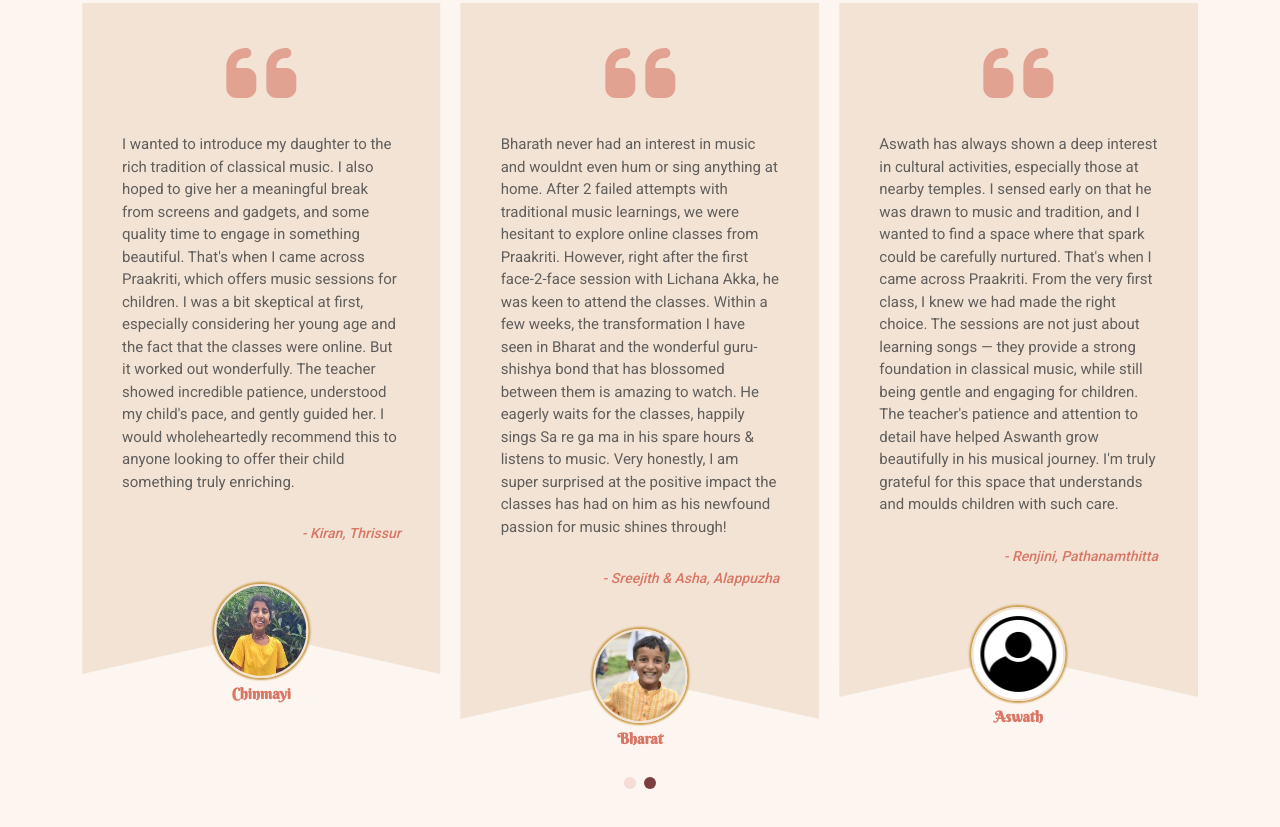
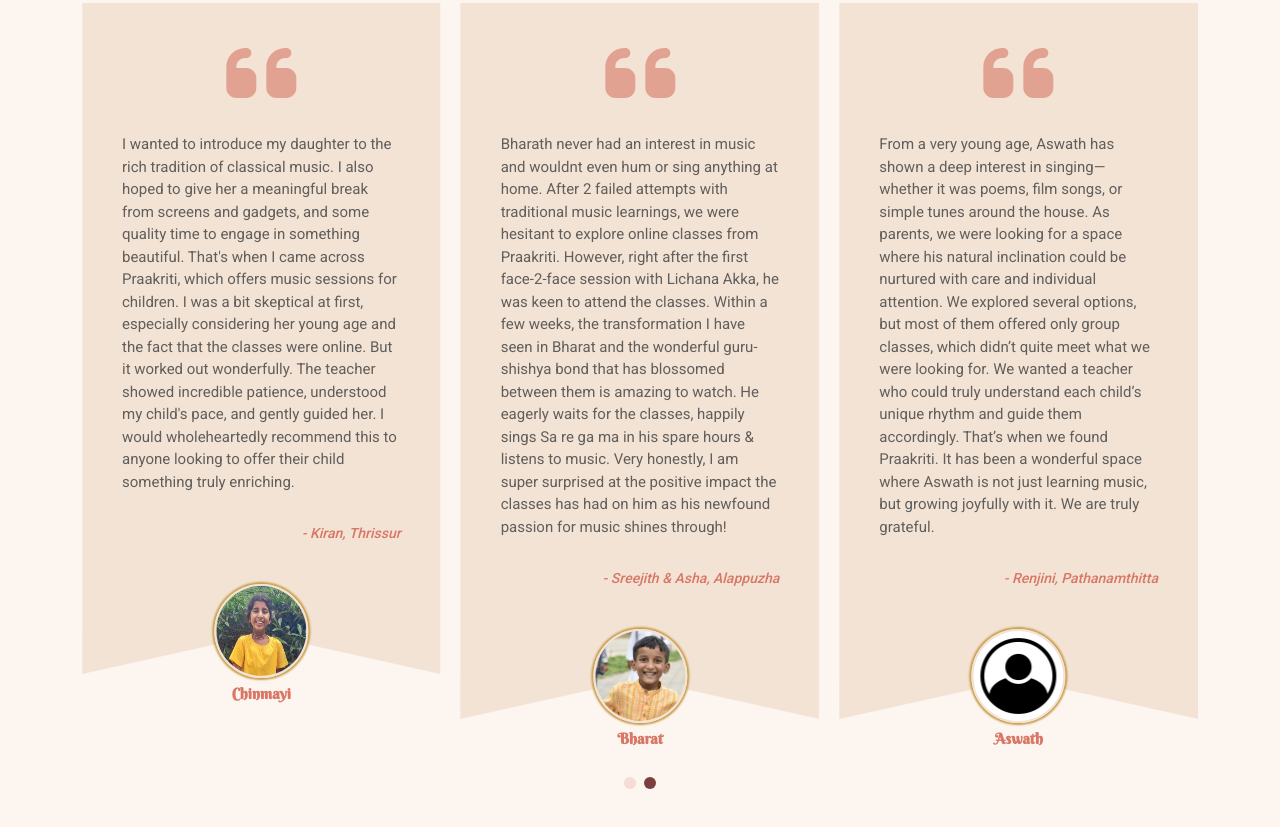
Before and after one commit to sunilkumarn/dance-class-app, a Next.js app: page / in a window 1280 px wide. Shown: the part 1260-2087 px from the top of the page. Built offline with nearby package versions, Linux system fonts and the light colour scheme; no server answers.

Commit message:
Signing off all main requirements

```diff
--- a/src/app/components/Testimonials.tsx
+++ b/src/app/components/Testimonials.tsx
@@ -33,7 +33,7 @@ const testimonials = [
   {
     name: "Aswath",
     img: "/images/user.jpg",
-    text: "Aswath has always shown a deep interest in cultural activities, especially those at nearby temples. I sensed early on that he was drawn to music and tradition, and I wanted to find a space where that spark could be carefully nurtured. That's when I came across Praakriti. From the very first class, I knew we had made the right choice. The sessions are not just about learning songs — they provide a strong foundation in classical music, while still being gentle and engaging for children. The teacher's patience and attention to detail have helped Aswanth grow beautifully in his musical journey. I'm truly grateful for this space that understands and moulds children with such care.",
+    text: "From a very young age, Aswath has shown a deep interest in singing—whether it was poems, film songs, or simple tunes around the house. As parents, we were looking for a space where his natural inclination could be nurtured with care and individual attention.\n\nWe explored several options, but most of them offered only group classes, which didn’t quite meet what we were looking for. We wanted a teacher who could truly understand each child’s unique rhythm and guide them accordingly.\n\nThat’s when we found Praakriti. It has been a wonderful space where Aswath is not just learning music, but growing joyfully with it. We are truly grateful.",
     attribution: "Renjini, Pathanamthitta"
   },
 ];
```
